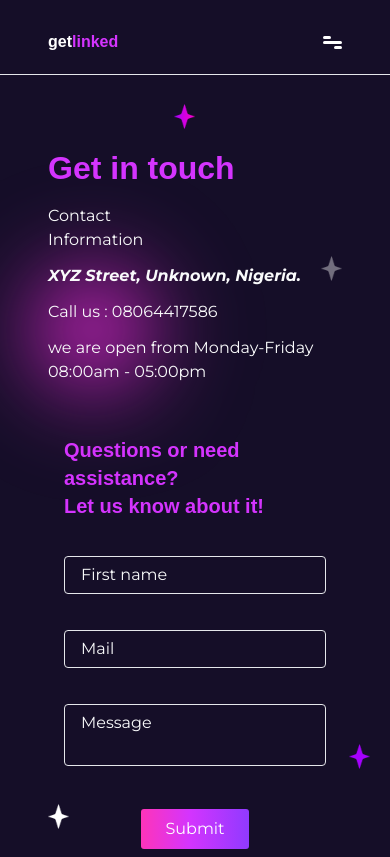
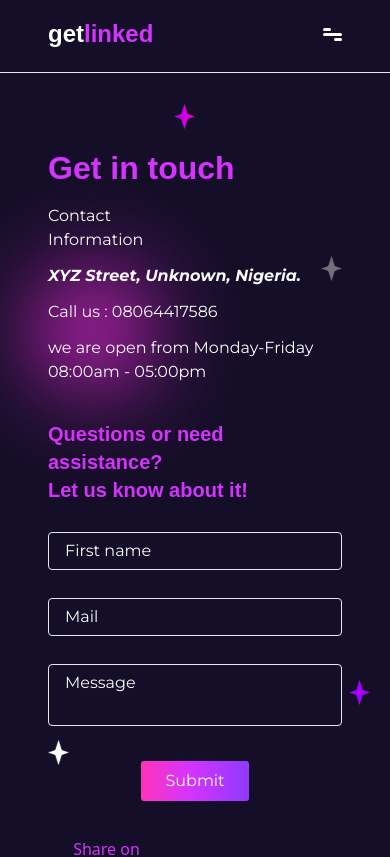
Before and after one commit to billxyxz/getlinked, a React (Vite) app: page /contact in a window 390 px wide. Shown: the top 857 px of the page. Built offline with nearby package versions, Linux system fonts and the light colour scheme; a web font is replaced by a local one.

Commit message:
worked on the responsiveness

```diff
--- a/src/Components/Contact.jsx
+++ b/src/Components/Contact.jsx
@@ -27,7 +27,7 @@ const Contact = () => {
   }
 
   return (
-    <section className="w-full min-h-[94vh] bg-[#150E28] text-gray-50 px-12 md:px-20 lg:px-32 py-24 pt-36 md:pt-48 flex flex-col lg:flex-row gap-9 overflow-hidden">
+    <section className="w-full min-h-[94vh] bg-[#150E28] text-gray-50 px-12 md:px-20 lg:px-32 py-24 pt-36 md:pt-48 flex flex-col lg:flex-row items-start gap-9 overflow-hidden">
         <div className="relative w-full lg:w-[35%] md:px-8 md:mt-12 z-10">
             <img src={Flare} className=" absolute -left-[35%] -bottom-[30%] lg:bottom-auto -z-10 filter blur-2xl lg:blur-3xl w-full" />
             <img src={SataGra} alt="" className="w-[21px] h-[25px] absolute -top-10 md:-top-16 md:left-12 right-[50%]"  />
@@ -72,7 +72,7 @@ const Contact = () => {
         <div className="relative w-full lg:w-[65%] md:px-8">
           <img src={Flare} className="absolute hidden lg:block -right-[50%] -bottom-[35%] z-0 filter blur-[104px] w-full scale-90" />
           <img src={StarPu} alt="" className="w-[21px] h-[25px] absolute bottom-24 -right-7 md:left-5" />
-          <form onSubmit={handleSubmit} ref={contactFormRef} className="w-full max-w-xl p-4  md:p-14 flex flex-col gap-9 font-btn md:bg-white/[0.03] rounded-xl">
+          <form onSubmit={handleSubmit} ref={contactFormRef} className="w-full max-w-xl md:p-14 flex flex-col gap-7 md:gap-9 font-btn md:bg-white/[0.03] rounded-xl">
             <h5 className=" font-logo text-xl text-[#D434FE] font-semibold">Questions or need assistance?<br/>Let us know about it!</h5>
             <div
             className="relative w-full group"
--- a/src/Components/Navbar.jsx
+++ b/src/Components/Navbar.jsx
@@ -21,12 +21,12 @@ const Navbar = () => {
       }
 
   return (
-    <header className="fixed top-0 left-0 w-full px-12 md:px-20 lg:px-32 flex justify-between items-center py-[30px] pb-[20px] border-b bg-[#150E28] z-40">
+    <header className="fixed top-0 left-0 w-full px-12 md:px-20 lg:px-32 flex justify-between items-center py-4 md:py-[30px] pb-[20px] border-b bg-[#150E28] z-40">
         <Link
         to="/"
         onClick={() => setShowNav(false)}
         >
-          <h3 className="text-[#FFFFFF] font-logo text-[16px] sm:text-3xl lowercase font-bold cursor-pointer">get<span className=" text-[#D434FE]">linked</span></h3>
+          <h3 className="text-[#FFFFFF] font-logo text-[24px] sm:text-3xl lowercase font-bold cursor-pointer">get<span className=" text-[#D434FE]">linked</span></h3>
         </Link>
         {
             showNav ? <div
@@ -44,9 +44,9 @@ const Navbar = () => {
             <ul className="flex flex-col md:flex-row text-lg md:text-base lg:text-lg font-medium gap-3 md:gap-6 text-white">
                 <li><a href="/">Timeline</a></li>
                 <li><a href="/">Overview</a></li>
-                <li><a
+                <li><NavLink
                 onClick={handleFaqInView}
-                href="/">FAQs</a></li>
+                to="/">FAQs</NavLink></li>
                 <li><NavLink
                 onClick={() => setShowNav(false)}
                 style={handleActiveLink}
--- a/src/Components/Register.jsx
+++ b/src/Components/Register.jsx
@@ -65,7 +65,7 @@ const Register = () => {
             onSubmit={handleSubmit}
             ref={formRef}
             className="font-btn w-full text-sm mt-7">
-                <div className=" w-full grid grid-cols-2 gap-7">
+                <div className=" w-full grid grid-cols-2 gap-5 md:gap-7">
                   <div className=" col-span-2 lg:col-auto">
                     <label
                     htmlFor="team-name"
```
Also changed, not shown: 5 other files (tests, documents, lock files or other folders).
